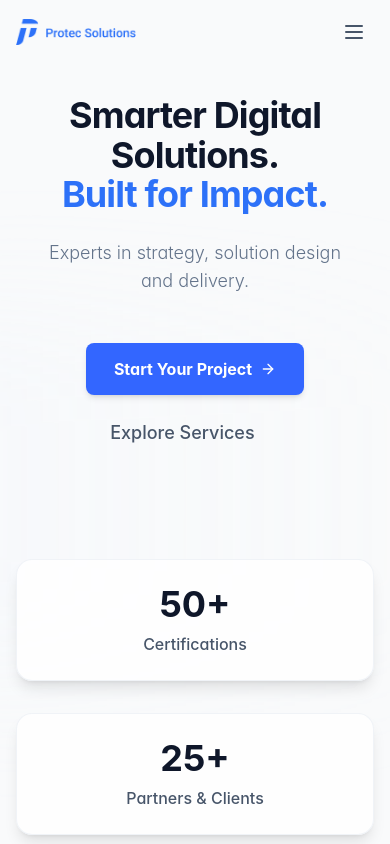
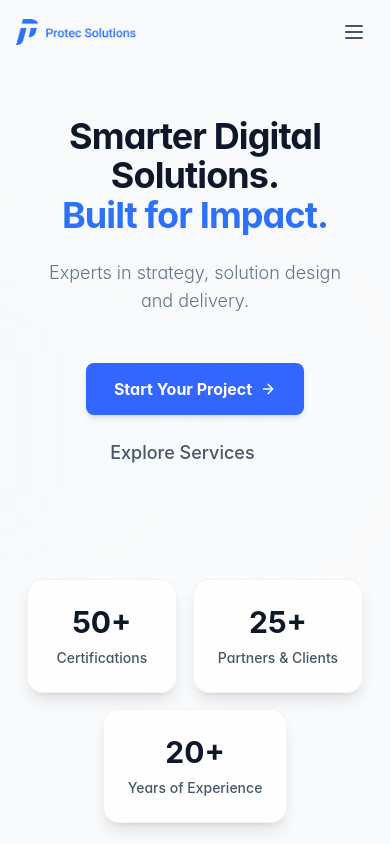
Before and after one commit to protecsolutionsau/Protecweb, a React (Vite) app: page / in a window 390 px wide. Shown: the top 844 px of the page. Built offline with nearby package versions, Linux system fonts and the light colour scheme.

Commit message:
Make stat cards horizontal on mobile

```diff
--- a/src/components/Hero.tsx
+++ b/src/components/Hero.tsx
@@ -103,28 +103,28 @@ const Hero = () => {
 
           {/* Trust Indicators */}
           <div ref={statsRef} className="pt-16 animate-fade-in-up" style={{animationDelay: '0.6s'}}>
-            <div className="grid grid-cols-1 md:grid-cols-3 gap-8 max-w-4xl mx-auto">
+            <div className="flex flex-wrap justify-center gap-4 md:grid md:grid-cols-3 md:gap-8 max-w-4xl mx-auto">
               <div className="text-center p-6 bg-white/80 backdrop-blur-sm rounded-2xl border border-slate-200/50 shadow-lg">
-                <div className="text-4xl md:text-5xl font-bold text-slate-900 mb-2">
+                <div className="text-3xl md:text-5xl font-bold text-slate-900 mb-2 min-w-[100px]">
                   {counters.certifications}+
                 </div>
-                <div className="text-slate-600 font-medium">
+                <div className="text-slate-600 font-medium text-sm md:text-base">
                   Certifications
                 </div>
               </div>
               <div className="text-center p-6 bg-white/80 backdrop-blur-sm rounded-2xl border border-slate-200/50 shadow-lg">
-                <div className="text-4xl md:text-5xl font-bold text-slate-900 mb-2">
+                <div className="text-3xl md:text-5xl font-bold text-slate-900 mb-2 min-w-[100px]">
                   {counters.clients}+
                 </div>
-                <div className="text-slate-600 font-medium">
+                <div className="text-slate-600 font-medium text-sm md:text-base">
                   Partners & Clients
                 </div>
               </div>
               <div className="text-center p-6 bg-white/80 backdrop-blur-sm rounded-2xl border border-slate-200/50 shadow-lg">
-                <div className="text-4xl md:text-5xl font-bold text-slate-900 mb-2">
+                <div className="text-3xl md:text-5xl font-bold text-slate-900 mb-2 min-w-[100px]">
                   {counters.experience}+
                 </div>
-                <div className="text-slate-600 font-medium">
+                <div className="text-slate-600 font-medium text-sm md:text-base">
                   Years of Experience
                 </div>
               </div>
```
